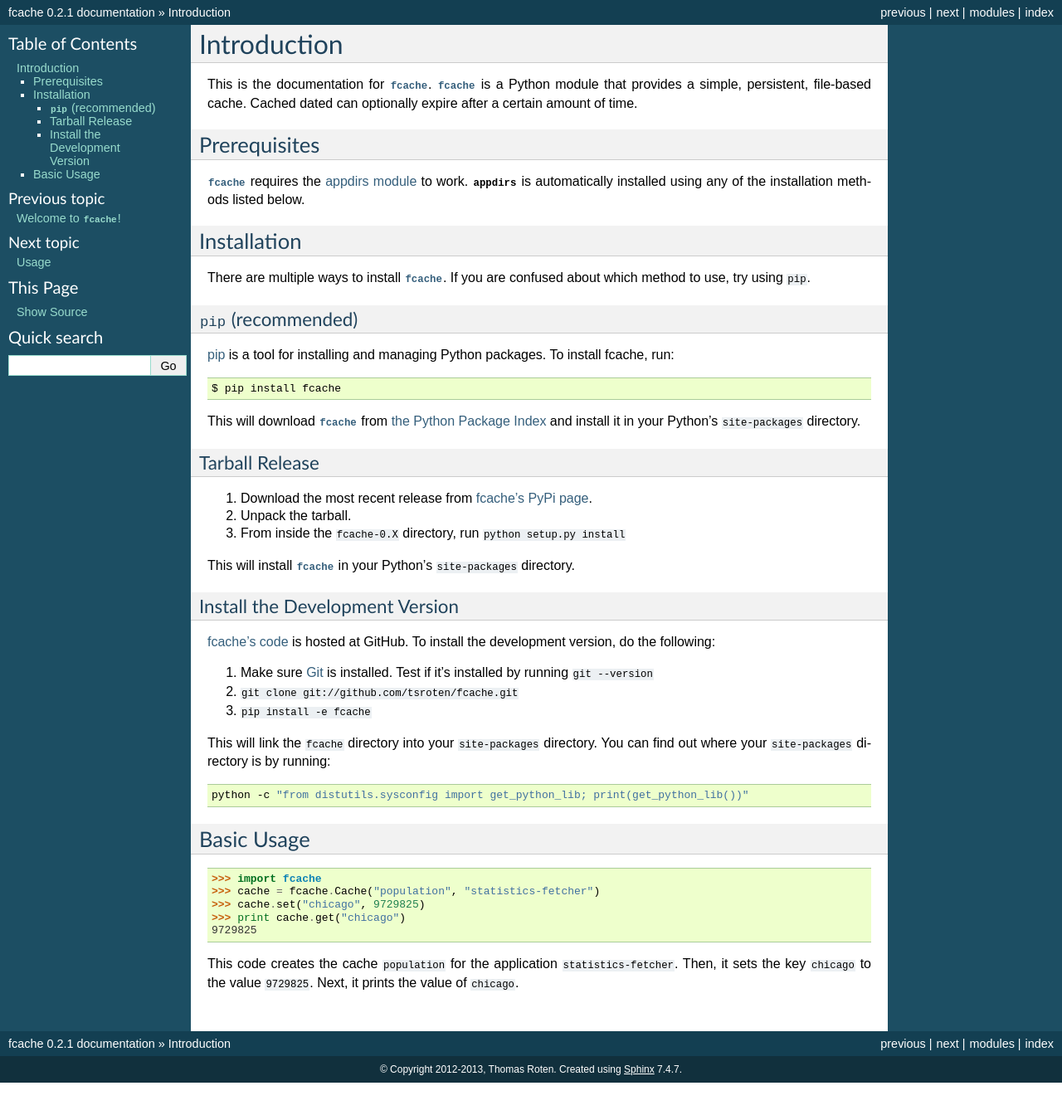
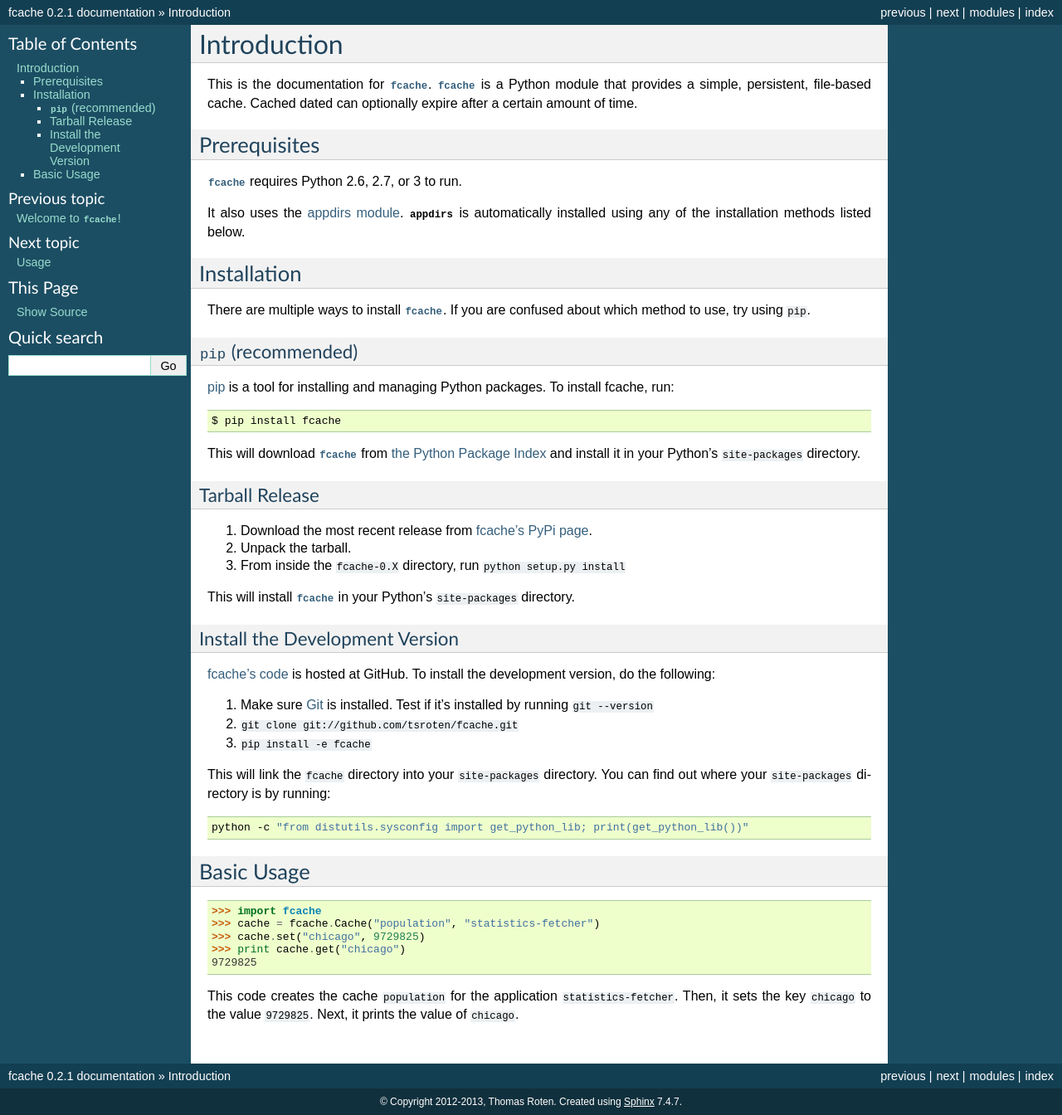
Before and after one commit to tsroten/fcache, a Sphinx documentation site: the page built from docs/intro.rst, in a window 1280 px wide. Shown: the whole page at 83% size. Built offline with Sphinx 7.4.7, drawn with Linux system fonts in a browser that asks for light colours; before the commit the page ends 1305 px from its top, so only the background shows below that.

Commit message:
updated prereqs in docs

```diff
--- a/docs/intro.rst
+++ b/docs/intro.rst
@@ -6,7 +6,9 @@ This is the documentation for :mod:`fcache`. :mod:`fcache` is a Python module th
 Prerequisites
 -------------
 
-:mod:`fcache` requires the `appdirs module <http://pypi.python.org/pypi/appdirs>`_ to work. :mod:`appdirs` is automatically installed using any of the installation methods listed below.
+:mod:`fcache` requires Python 2.6, 2.7, or 3 to run.
+
+It also uses the `appdirs module <http://pypi.python.org/pypi/appdirs>`_. :mod:`appdirs` is automatically installed using any of the installation methods listed below.
 
 Installation
 ------------
```
Also changed, not shown: 6 other files.
